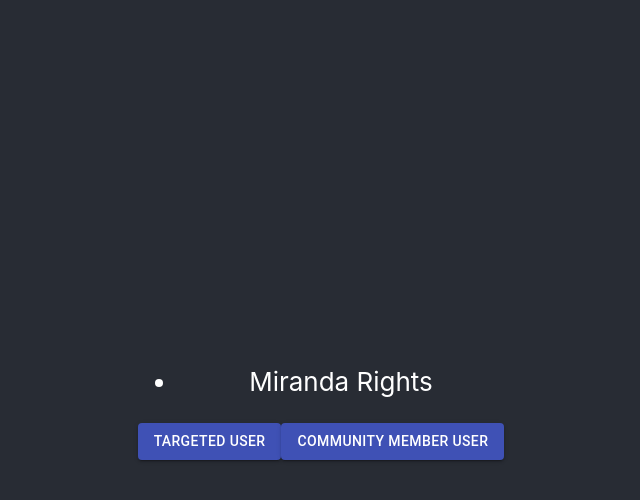
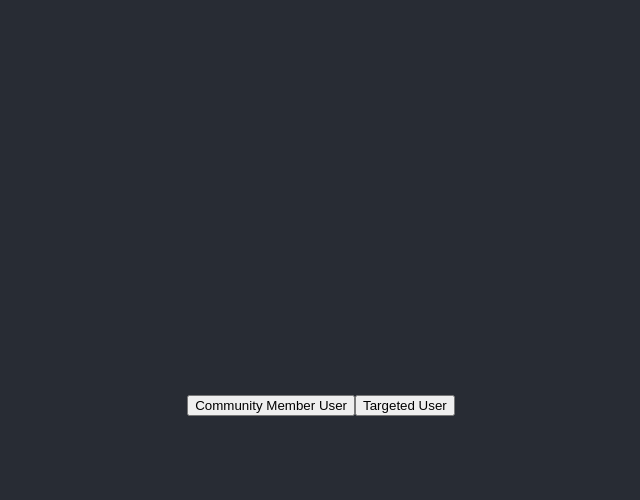
Before and after one commit to armaanshah96/tw-na-internship-project, a React (Create React App) app in the folder app/: page / in a window 1280 px wide. Both pictures are taken after a click on the button "Know Your Rights". Shown: the top 500 px of the page, without its empty margins (319-959 px from the left). Built offline with nearby package versions, Linux system fonts and the light colour scheme.

Commit message:
DI/AW Targeted and Community members button added and on click show content

```diff
--- a/app/src/App.tsx
+++ b/app/src/App.tsx
@@ -1,11 +1,13 @@
 import React from 'react';
 import './App.css';
 import TableOfContents from './components/TableOfContents'
+import SituationalQuestions from "./components/SituationalQuestions";
 function App() {
     return (
         <div className="App">
           <header className="App-header">
             <TableOfContents />
+              {/*<SituationalQuestions/>*/}
           </header>
         </div>
     );
--- a/app/src/components/TableOfContents.tsx
+++ b/app/src/components/TableOfContents.tsx
@@ -1,21 +1,28 @@
 import React, { useState} from 'react';
 import KnowYourRights from "./KnowYourRights";
-import Button from "@material-ui/core/Button";
+import SituationalQuestions from "./SituationalQuestions";
 
 
 function TableOfContents(){
     const [showContent, setShowContent] = useState(false)
+    const [showUsers,setShowUsers]=useState(false)
     function clickHandler(){
         setShowContent(true);
     }
+    function clickHandlerUsers(){
+        setShowUsers(true);
+    }
+    /*
+    first show knowyourright button
+    if(KYR clicked) -> show Users (targeted / community). Do not show KYR content
+    if(User button clicked) -> show KYR Content
+     */
     return(
         <div >
-            {(showContent == false)? <button onClick={clickHandler}>Know Your Rights</button>:null}
-            {showContent && <KnowYourRights/>}
-            {showContent?
-            <Button variant="contained" color={"primary"} >Targeted User</Button>:null}
-            {showContent?
-                <Button variant="contained" color={"primary"} >Community Member User </Button>:null}
+            {(showContent == false)?  <button onClick={clickHandler}>Know Your Rights</button>:null}
+            {(showContent== true && showUsers== false )?<button onClick={clickHandlerUsers}>Community Member User</button>:null}
+            {(showContent== true && showUsers== false)?<button onClick={clickHandlerUsers}>Targeted User</button>:null}
+            {showUsers && <KnowYourRights/>}
 
         </div>
     )
```
Also changed, not shown: app/src/components/SituationalQuestions.tsx (+17 -6 lines), 2 other files (tests, documents, lock files or other folders).
